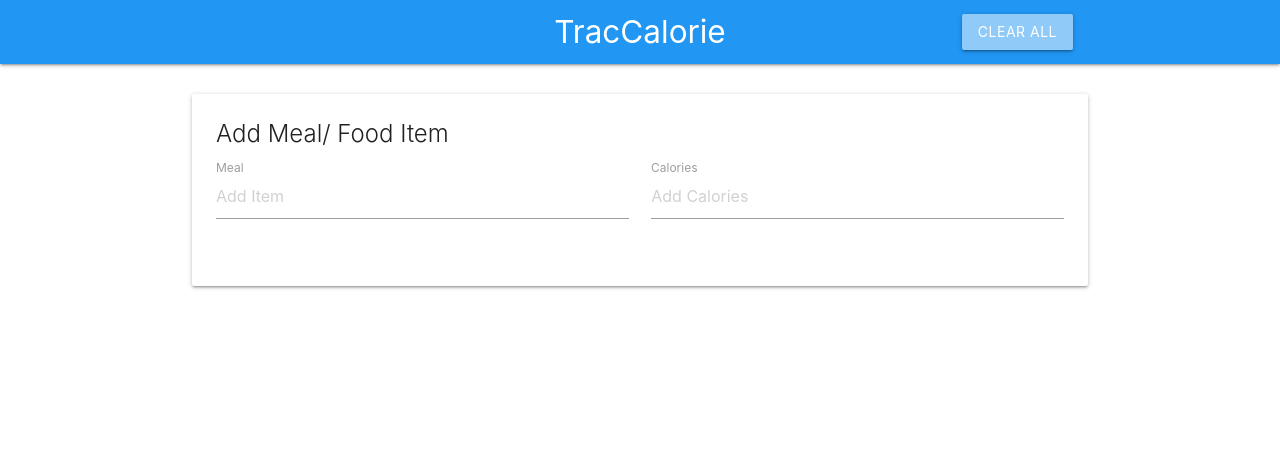
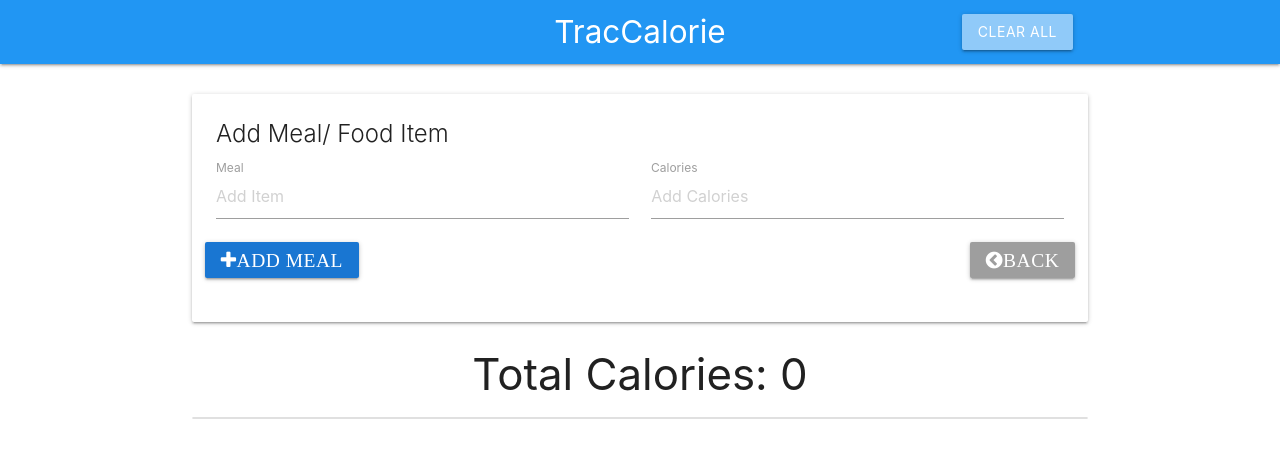
Before and after one commit to sylvesteryiadom/trackmycalorie, a plain HTML site: page index.html in a window 1280 px wide. Drawn offline with nearby package versions, Linux system fonts and the light colour scheme.

Commit message:
first commit

```diff
--- a/index.html
+++ b/index.html
@@ -37,17 +37,51 @@
                             <input type="text" name="" id="item-calories" placeholder="Add Calories">
                             <label for="item-calories">Calories</label>
                         </div>
+                        <button class="add-btn btn blue darken-2"><i class="fa fa-plus">Add Meal</i></button>
+
+                        <!-- <button class="update-btn btn orange"><i class="fa fa-pencil-square-o">Update Meal</i></button>
+                        <button class="delete-btn btn red"><i class="fa fa-remove">Delete Meal</i></button> -->
+
+                        <button class="back-btn btn grey pull-right"><i
+                                class="fa fa-chevron-circle-left">back</i></button>
                     </div>
                 </form>
             </div>
         </div>
+
+        <!-- calorie count -->
+        <h3 class="center-align">Total Calories: <span class="total-calories">0</span></h3>
+
+        <!-- Item List -->
+        <ul id="item-list" class="collection">
+
+            <!-- <li class="collection-item" id="item-0">
+                <strong>Streak Dinner :</strong> <em>1200</em>
+                <a href="" class="secondary-content">
+                    <i class="fa fa-pencil"></i>
+                </a>
+            </li>
+            <li class="collection-item" id="item-0">
+                <strong>Cookie :</strong> <em>400</em>
+                <a href="" class="secondary-content">
+                    <i class="fa fa-pencil"></i>
+                </a>
+            </li>
+            <li class="collection-item" id="item-0">
+                <strong>Eggs :</strong> <em>300</em>
+                <a href="" class="secondary-content">
+                    <i class="fa fa-pencil"></i>
+                </a>
+            </li> -->
+
+        </ul>
     </div>
 
 
     <script src="https://code.jquery.com/jquery-3.5.1.min.js"
         integrity="sha256-9/aliU8dGd2tb6OSsuzixeV4y/faTqgFtohetphbbj0=" crossorigin="anonymous"></script>
     <script src="https://cdnjs.cloudflare.com/ajax/libs/materialize/1.0.0/js/materialize.min.js"></script>
-
+    <script src="app.js"></script>
 </body>
 
 </html>
```
